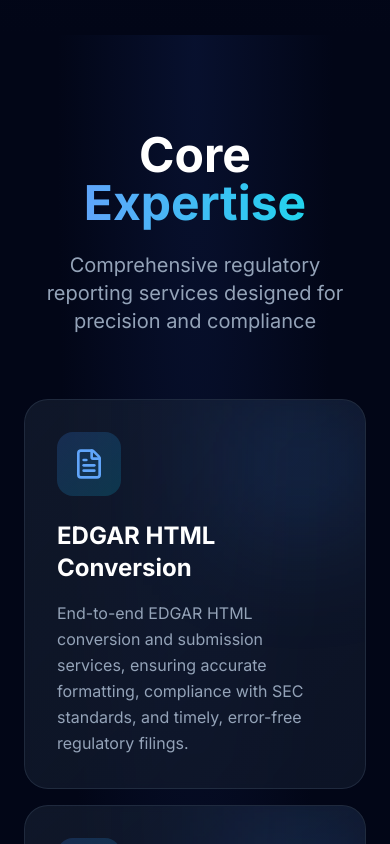
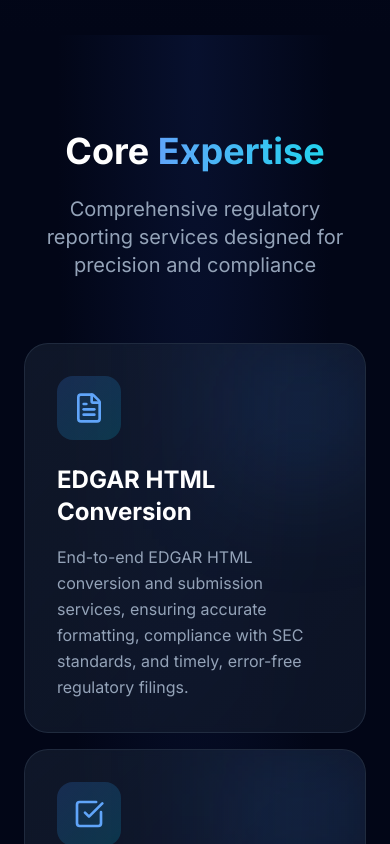
Before and after one commit to dsk73/regnify-landing, a React (Create React App) app: page / in a window 390 px wide. Shown: the part 1960-2804 px from the top of the page. Built offline with nearby package versions, Linux system fonts and the light colour scheme.

Commit message:
Adjusted Section heading for mobile screens

```diff
--- a/src/components/CoreCapabilities.jsx
+++ b/src/components/CoreCapabilities.jsx
@@ -89,7 +89,7 @@
           transition={{ duration: 0.6 }}
           className="text-center mb-16"
         >
-          <h2 className="text-5xl font-bold text-white mb-6">
+          <h2 className="text-4xl md:text-5xl font-bold text-white mb-6">
             Core{" "}
             <span className="text-transparent bg-clip-text bg-gradient-to-r from-blue-400 to-cyan-400">
               Expertise
--- a/src/components/Services.jsx
+++ b/src/components/Services.jsx
@@ -175,7 +175,7 @@
           transition={{ duration: 0.6 }}
           className="text-center mb-16"
         >
-          <h2 className="text-5xl font-bold text-white mb-6">
+          <h2 className="text-4xl md:text-5xl font-bold text-white mb-6">
             Our{" "}
             <span className="text-transparent bg-clip-text bg-gradient-to-r from-blue-400 to-cyan-400">
               Services
--- a/src/components/WhyRegnify.jsx
+++ b/src/components/WhyRegnify.jsx
@@ -110,7 +110,7 @@
             </span>
           </motion.div>
 
-          <h2 className="text-5xl font-bold text-white mb-6">
+          <h2 className="text-4xl md:text-5xl font-bold text-white mb-6">
             Why Choose{" "}
             <span className="text-transparent bg-clip-text bg-gradient-to-r from-blue-400 to-cyan-400">
               CONFIAM LLC
```
